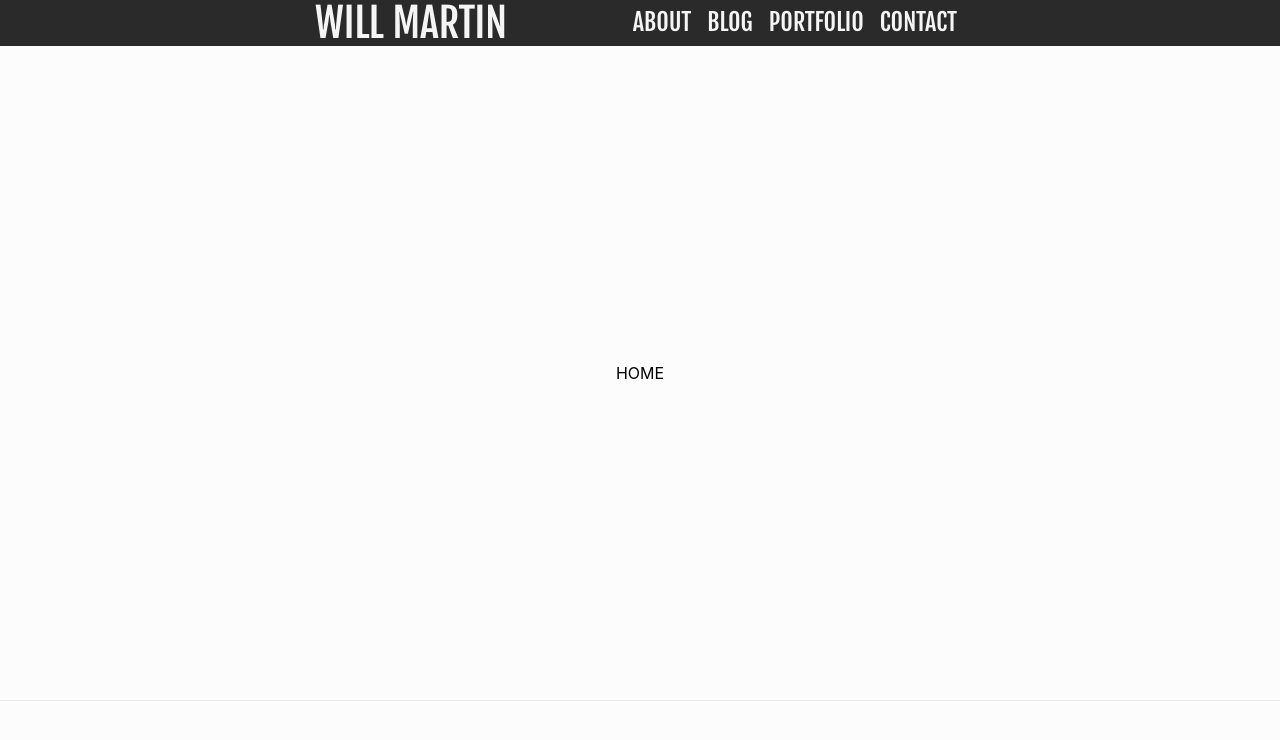
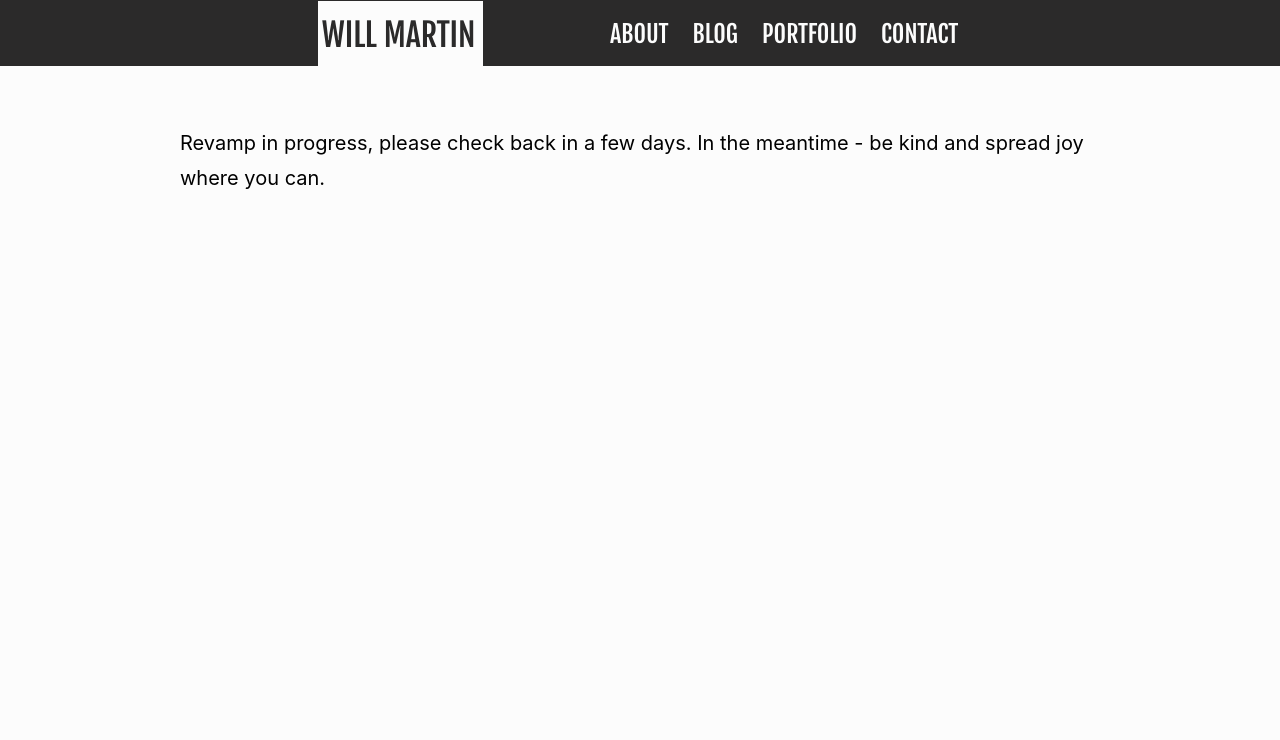
Before and after one commit to wjkmartin/personal-website-next, a Next.js app: page / in a window 1280 px wide. Shown: the top 740 px of the page. Built offline with nearby package versions, Linux system fonts and the light colour scheme.

Commit message:
Add header functionality and final styles

```diff
--- a/package.json
+++ b/package.json
@@ -9,6 +9,10 @@
     "lint": "next lint"
   },
   "dependencies": {
+    "@fortawesome/fontawesome-svg-core": "^1.2.36",
+    "@fortawesome/free-brands-svg-icons": "^5.15.4",
+    "@fortawesome/free-solid-svg-icons": "^5.15.4",
+    "@fortawesome/react-fontawesome": "^0.1.16",
     "@types/react": "^17.0.30",
     "next": "11.1.2",
     "react": "17.0.2",
--- a/src/common/Header.tsx
+++ b/src/common/Header.tsx
@@ -1,27 +1,57 @@
-import React from 'react';
-import Link from 'next/link';
+import React, { useState, useEffect } from 'react';
+import { useRouter } from 'next/router';
 import styles from '../styles/Header.module.css';
 
+import HeaderLink from './HeaderLink';
+
+import HeaderModal from './HeaderModal';
+
 const Header = () => {
+  const currentRoute = useRouter().pathname;
+  const [windowSize, setWindowSize] = useState({
+    width: undefined,
+    height: undefined,
+  });
+
+  useEffect(() => {
+    if (typeof window !== 'undefined') {
+      // Handler to call on window resize
+      const handleResize = () => {
+        // Set window width/height to state
+        setWindowSize({
+          width: window.innerWidth,
+          height: window.innerHeight,
+        });
+      };
+
+      // Add event listener
+      window.addEventListener('resize', handleResize);
+
+      // Call handler right away so state gets updated with initial window size
+      handleResize();
+
+      // Remove event listener on cleanup
+      return () => window.removeEventListener('resize', handleResize);
+    }
+  }, []); // Empty array ensures that effect is only run on mount
+
+  const navBar = (
+    <div className={styles.Header__linkCluster}>
+      <HeaderLink text="ABOUT" href="/about" currentRoute={currentRoute} />
+      <HeaderLink text="BLOG" href="/blog" currentRoute={currentRoute} />
+      <HeaderLink
+        text="PORTFOLIO"
+        href="/portfolio"
+        currentRoute={currentRoute}
+      />
+      <HeaderLink text="CONTACT" href="/contact" currentRoute={currentRoute} />
+    </div>
+  );
+
   return (
     <div className={styles.Header}>
-      <Link href="/">
-        <a className={styles.Header__myName}>WILL MARTIN</a>
-      </Link>
-      <div className={styles.Header__linkCluster}>
-        <Link href="/about">
-          <a className={styles.Header__link}>ABOUT</a>
-        </Link>
-        <Link href="/blog">
-          <a className={styles.Header__link}>BLOG</a>
-        </Link>
-        <Link href="/portfolio">
-          <a className={styles.Header__link}>PORTFOLIO</a>
-        </Link>
-        <Link href="/contact">
-          <a className={styles.Header__link}>CONTACT</a>
-        </Link>
-      </div>
+      <HeaderLink text="WILL MARTIN" href="/" currentRoute={currentRoute} />
+      {windowSize.width <= 550 ? <HeaderModal /> : navBar}
     </div>
   );
 };
--- /dev/null
+++ b/src/common/HeaderLink.tsx
@@ -0,0 +1,17 @@
+import React from 'react';
+import Link from 'next/link';
+import styles from '../styles/Header.module.css';
+
+const HeaderLink = (props) => {
+  const style =
+    props.currentRoute === props.href
+      ? styles.Header__link_currentRoute
+      : styles.Header__link;
+  return (
+    <Link href={props.href}>
+      <a className={`${style} ${props.text === "WILL MARTIN" ? styles.Header__myName : ''}`}>{props.text}</a>
+    </Link>
+  )
+};
+
+export default HeaderLink;
--- /dev/null
+++ b/src/common/HeaderModal.tsx
@@ -0,0 +1,13 @@
+import React, {useState} from 'react';
+import { faBars } from '@fortawesome/free-solid-svg-icons'
+import { FontAwesomeIcon } from '@fortawesome/react-fontawesome'
+
+import styles from "../styles/Header.module.css"
+
+const HeaderModal = () => {
+    const [isSelected, setIsSelected] = useState(false);
+
+  return <FontAwesomeIcon onClick={() => {setIsSelected(!isSelected)}} icon={faBars} className={isSelected ? `${styles.Header__modal} ${styles.Header__link_currentRoute}` : `${styles.Header__modal} ${styles.Header__link}`} />
+};
+
+export default HeaderModal;
--- a/src/pages/index.tsx
+++ b/src/pages/index.tsx
@@ -1,14 +1,16 @@
-import Header from '../common/Header'
+import dynamic from 'next/dynamic'
+
 import _Head from '../common/_Head'
 import styles from '../styles/Home.module.css'
 
 export default function Home() {
+  const Header = dynamic(() => import('../common/Header'))
   return (
     <div className={styles.container}>
       <_Head />
       <Header />
       <main className={styles.main}>
-        HOME
+        Revamp in progress, please check back in a few days. In the meantime - be kind and spread joy where you can.
       </main>
 
       <footer className={styles.footer}>
--- a/src/styles/Header.module.css
+++ b/src/styles/Header.module.css
@@ -5,24 +5,54 @@
     justify-content: space-around;
     padding: 0% 20%;
     background-color: #2b2a2a;
-    color: whitesmoke;
-    width: 100%;
+    color: #fcfcfc;
+    width: 100vw;
     margin: 0;
     align-items: center;
     font-family: 'Fjalla One', sans-serif;
+    min-height: 3.5rem;
+    border-top: .3rem solid #2b2a2a;
 }
 
 .Header__myName {
-    font-size: 2.5rem;
+    font-size: 2rem !important;
+    min-width: 165px !important;
 }
 
 .Header__linkCluster {
-
-
+    display: flex;
+    height: 100%;
+    align-items: center;
 }
 
 .Header__link {
+    display: inline-block;
+    text-align: center;
     margin: 0 0.5rem;
     font-size: 1.5rem;
+    padding: 1rem .25rem 1.25rem .25rem;
+    border-top: .3rem solid #2b2a2a;
+    pointer-events:stroke;
+}
+
+.Header__link_currentRoute {
+    display: inline-block;
+    margin: 0 0.5rem;
+    font-size: 1.5rem;
+    background-color: #fcfcfc;
+    color: #2b2a2a;
+    padding: 1rem .25rem 1.25rem .25rem;
+    border-top: .3rem solid #2b2a2a;
+    pointer-events:stroke;
+}
+
+.Header__modal {
+    height: 100%;
+    width: 100%;
+    font-size: 3em;
+    margin-left: 4rem;
+}
+
+.Header__modal_icon {
 
 }
--- a/src/styles/Home.module.css
+++ b/src/styles/Home.module.css
@@ -1,27 +1,14 @@
 .container {
-  min-height: 100vh;
   display: flex;
   flex-direction: column;
   justify-content: center;
   align-items: center;
-  height: 100vh;
   background-color: #fcfcfc;
+  max-height: 100vh;
 }
 
 .main {
-  padding: 5rem 0;
-  flex: 1;
-  display: flex;
-  flex-direction: column;
-  justify-content: center;
-  align-items: center;
+  padding: 3em 1em;
+  line-height: 1.75;
+  font-size: 1.25rem;
 }
-
-.footer {
-  width: 100%;
-  height: 100px;
-  border-top: 1px solid #eaeaea;
-  display: flex;
-  justify-content: center;
-  align-items: center;
-}
--- a/src/styles/globals.css
+++ b/src/styles/globals.css
@@ -16,3 +16,9 @@ a {
 * {
   box-sizing: border-box;
 }
+
+main {
+  width: 75vw;
+  height: 100vh;
+  margin-bottom: 4rem;
+}
```
Also changed, not shown: 1 other file (tests, documents, lock files or other folders).
